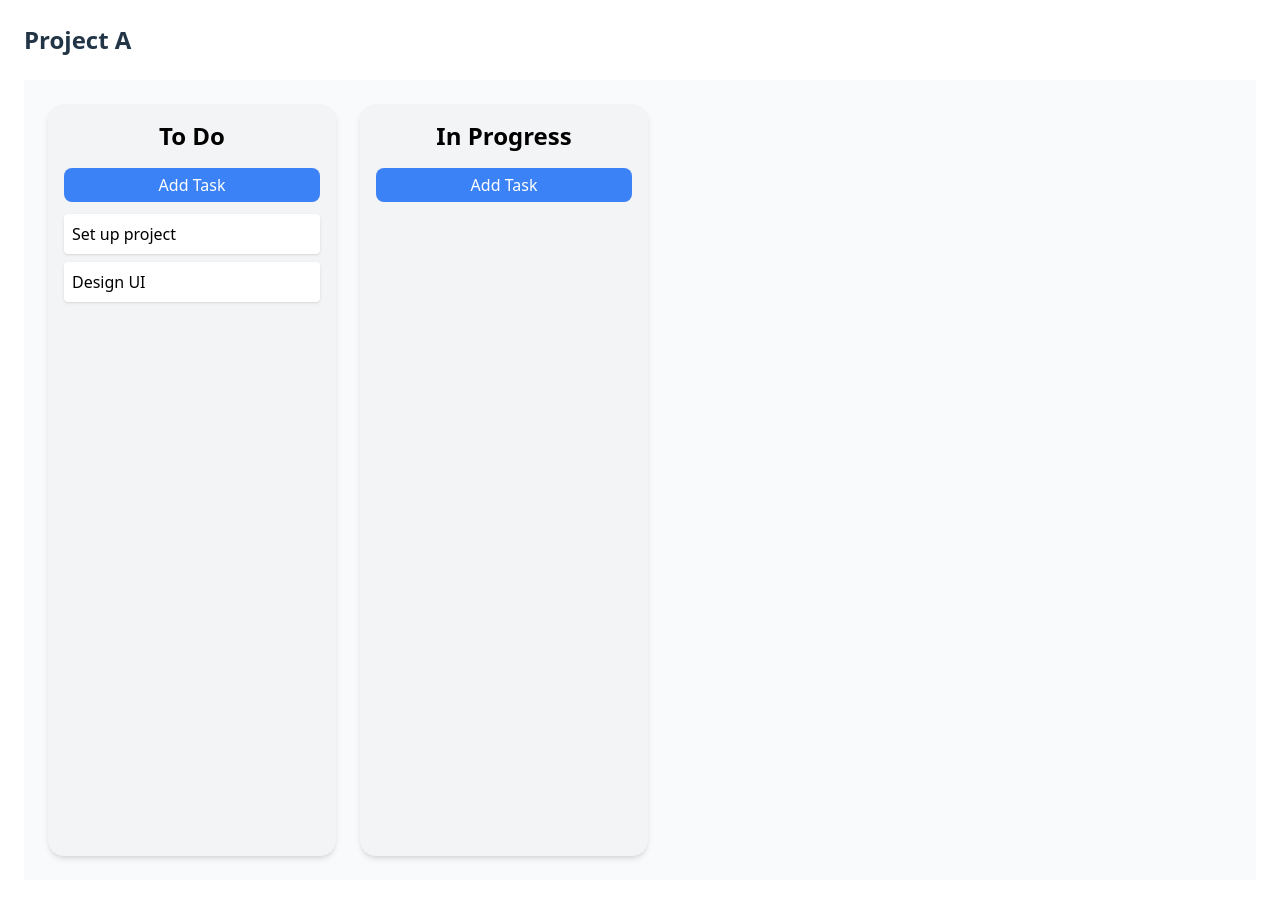
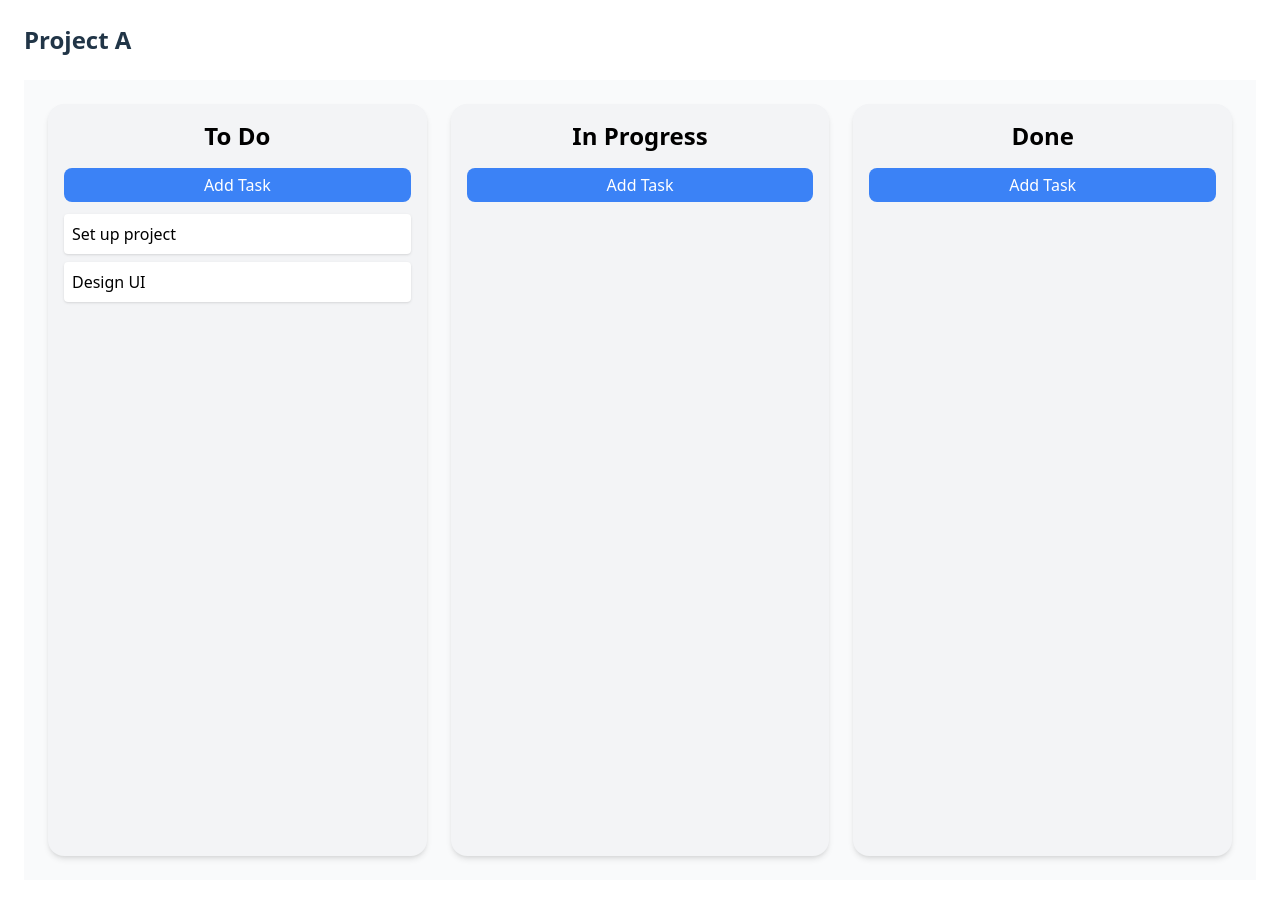
Before and after one commit to pooja03191/trello_lite, a React (Vite) app: page /dashboard/board-1 in a window 1280 px wide. Shown: the top 900 px of the page. Built offline with nearby package versions, Linux system fonts and the light colour scheme.

Commit message:
Minor fixes to the css and cards dragging functionality

```diff
--- a/src/components/Board.jsx
+++ b/src/components/Board.jsx
@@ -18,9 +18,31 @@ export default function Board() {
         // dropped outside any column
         if (!destination) return;
 
+        // if source and destination are same
+        if (source.droppableId === destination.droppableId) {
+            return;
+        }
+
+        // Prevent moving directly from To Do to Done
+        if (
+            source.droppableId === "col-1" &&
+            destination.droppableId === "col-3"
+        ) {
+            alert("You cannot move a task directly from To Do to Done.");
+            return;
+        }
+
+        // Prevent duplicate tasks in destination column
+        const destColTasks = board.columns[destination.droppableId].taskIds;
+        if (destColTasks.includes(draggableId)) {
+            alert("This task already exists in the destination column.");
+            return;
+        }
+
+        // Moving within same board but different columns
         setBoards(prev => {
             const updated = { ...prev };
-            const board = { ...updated["board-1"] }; // 👈 or dynamic boardId
+            const board = { ...updated[boardId] };
 
             const sourceCol = board.columns[source.droppableId];
             const destCol = board.columns[destination.droppableId];
@@ -42,7 +64,7 @@ export default function Board() {
                 [destCol.id]: { ...destCol, taskIds: destTaskIds }
             };
 
-            updated["board-1"] = { ...board, columns: updatedColumns };
+            updated[boardId] = { ...board, columns: updatedColumns };
 
             return updated;
         });
@@ -58,7 +80,7 @@ export default function Board() {
                 <div className="flex gap-6 overflow-x-auto p-6 bg-gray-50 min-h-screen">
                     {board.columnOrder.map(colId => {
                         const column = board.columns[colId];
-                        const tasks = column.taskIds.map(tid => board.tasks[tid]);
+                        const tasks = column.taskIds && column.taskIds.length > 0 && column.taskIds.map(tid => board.tasks[tid]);
                         return (
                             <Column
                                 key={column.id}
--- a/src/components/BoardList.jsx
+++ b/src/components/BoardList.jsx
@@ -8,7 +8,7 @@ export default function BoardList() {
         <div className="p-6">
             <h1 className="text-3xl font-bold mb-6">Your Boards</h1>
 
-            <div className="grid grid-cols-2 gap-4">
+            <div className="grid">
                 {Object.values(boards).map(board => (
                     <Link
                         key={board.id}
--- a/src/components/Column.jsx
+++ b/src/components/Column.jsx
@@ -3,7 +3,7 @@ import { Droppable, Draggable } from '@hello-pangea/dnd';
 
 export default function Column({ column, tasks, onAddTasks }) {
     return (
-        <div className="bg-gray-100 p-4 rounded-2xl shadow-md flex flex-col w-72 min-h-[300px]">
+        <div className="bg-gray-100 p-4 rounded-2xl shadow-md flex flex-col flex-1 min-h-[300px]">
             <h2 className="text-2xl text-black text-center font-bold mb-4">{column.title}</h2>
 
             <button
@@ -20,7 +20,7 @@ export default function Column({ column, tasks, onAddTasks }) {
                         {...provided.droppableProps}
                         className="space-y-2 flex-1"
                     >
-                        {tasks.map((task, index) => (
+                        {tasks.length > 0 && tasks.map((task, index) => (
                             <Draggable
                                 key={task.id}
                                 draggableId={task.id}
--- a/src/context/BoardContext.jsx
+++ b/src/context/BoardContext.jsx
@@ -24,13 +24,18 @@ export function BoardProvider({ children }) {
                     id: "col-2",
                     title: "In Progress",
                     taskIds: []
+                },
+                "col-3": {
+                    id: "col-3",
+                    title: "Done",
+                    taskIds: []
                 }
             },
             tasks: {
                 "task-1": { id: "task-1", title: "Set up project" },
                 "task-2": { id: "task-2", title: "Design UI" }
             },
-            columnOrder: ["col-1", "col-2"]
+            columnOrder: ["col-1", "col-2", "col-3"]
         }
     });
 
--- a/src/index.css
+++ b/src/index.css
@@ -7,9 +7,8 @@
   line-height: 1.5;
   font-weight: 400;
 
-  color-scheme: light dark;
-  color: rgba(255, 255, 255, 0.87);
-  background-color: #242424;
+  color: #1b1c2a;
+  background-color: white;
 
   font-synthesis: none;
   text-rendering: optimizeLegibility;
```
